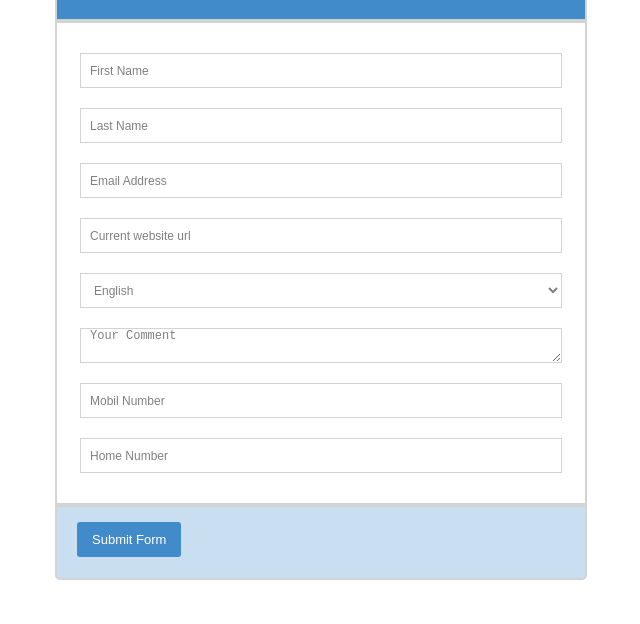
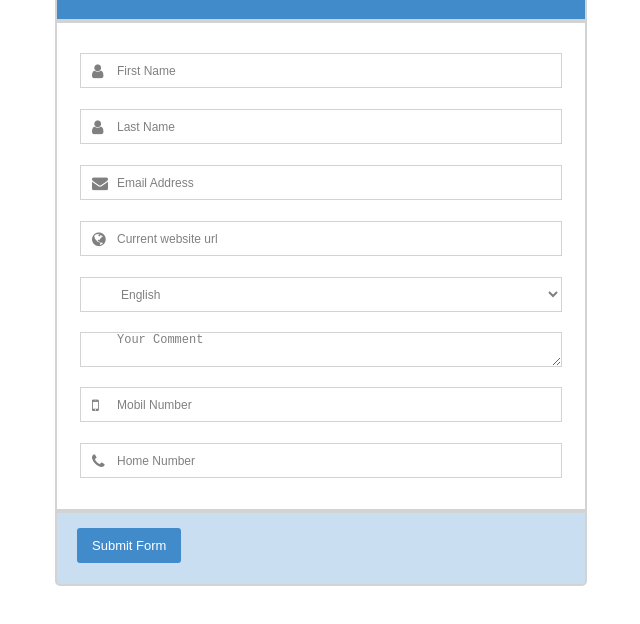
Before and after one commit to rickmurdock/Form-Builder, a plain HTML site: page index.html in a window 1280 px wide. Shown: the part 54-678 px from the top of the page, without its empty margins (319-959 px from the left). Drawn offline with Linux system fonts and the light colour scheme.

Commit message:
Added font awesome icons.

```diff
--- a/index.html
+++ b/index.html
@@ -3,8 +3,12 @@
     <head>
         <title>Form Builder</title>
         <meta charset="UTF-8">
+        <meta name="description" content="Project - Form Builder">
+        <meta name="keywords" content="HTML,CSS,JAVASCRIPT">
+        <meta name="author" content="Rick Murdock">
         <meta name="viewport" content="width=device-width, initial-scale=1">
-        <!--<link rel="stylesheet" href="path/to/font-awesome/css/font-awesome.min.css">-->
+        <link href="https://maxcdn.bootstrapcdn.com/font-awesome/4.6.3/css/font-awesome.min.css"
+              media="screen" rel="stylesheet" title="no title">
         <link href="https://fonts.googleapis.com/css?family=Roboto" rel="stylesheet">
         <link href="styles.css" rel="stylesheet">
     </head>
--- a/main.js
+++ b/main.js
@@ -106,6 +106,11 @@ function createInputElement(inputData) {
     inputElement.id = inputData.id;
     inputElement.value = inputData.label;
     formElement.appendChild(inputElement);
+
+    var spanElement = document.createElement('span');
+    spanElement.className = "fa " + inputData.icon + " icon";
+    formElement.appendChild(spanElement);
+
 };
 
 function createTextareaElement(textareaData) {
--- a/styles.css
+++ b/styles.css
@@ -70,8 +70,22 @@ input, textarea, select {
     font-size: 12px;
     height: 35px;
     width: 482px;
-    padding-left: .75em;
+    padding-left: 3em;
     margin-top: .75em;
     margin: 10px 23px;
     border: 1px solid lightgray;
 }
+
+.fa {
+    color: gray;
+    padding: 0 0 0 10px;
+}
+
+.icon {
+    text-align: left;
+    margin-left: 25px;
+    margin-top: -35px;
+    position: relative;
+    z-index: 2;
+    margin-bottom: 20px;
+}
```
